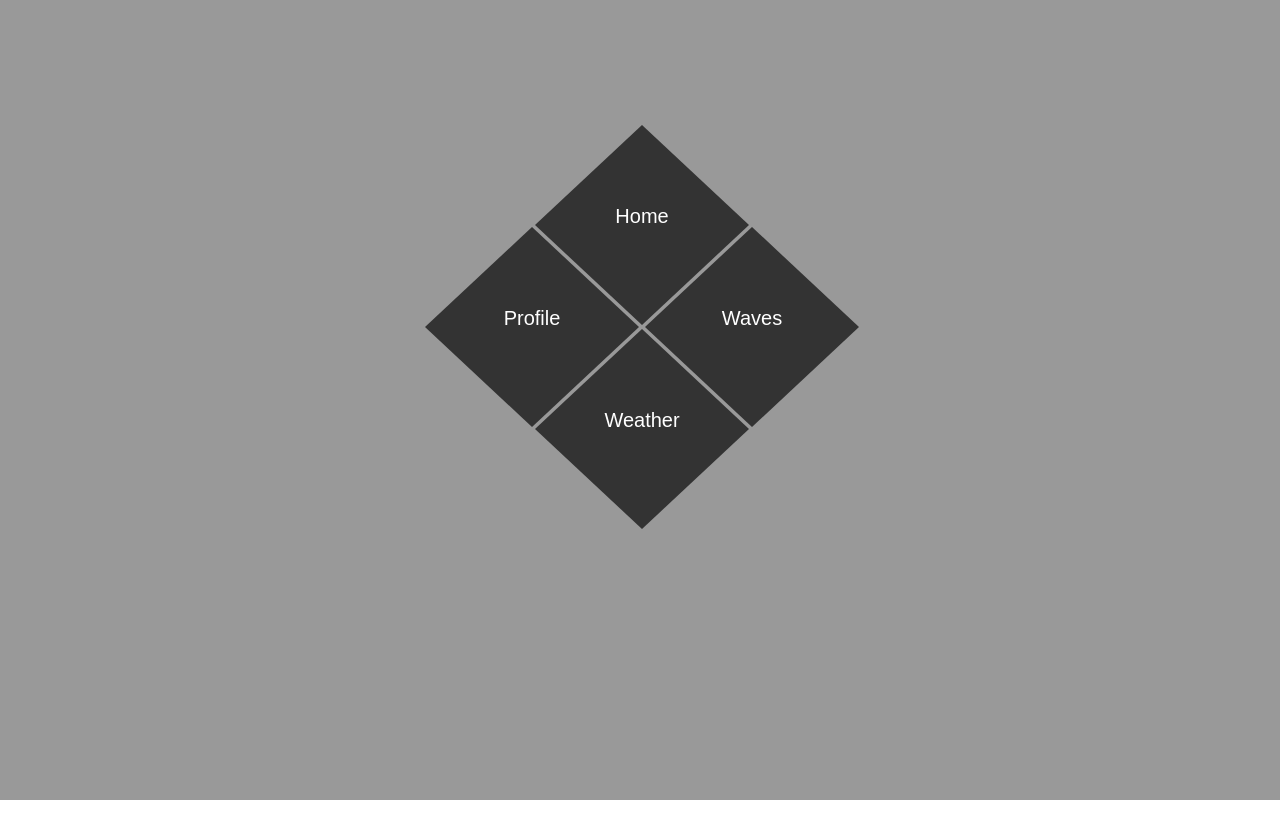
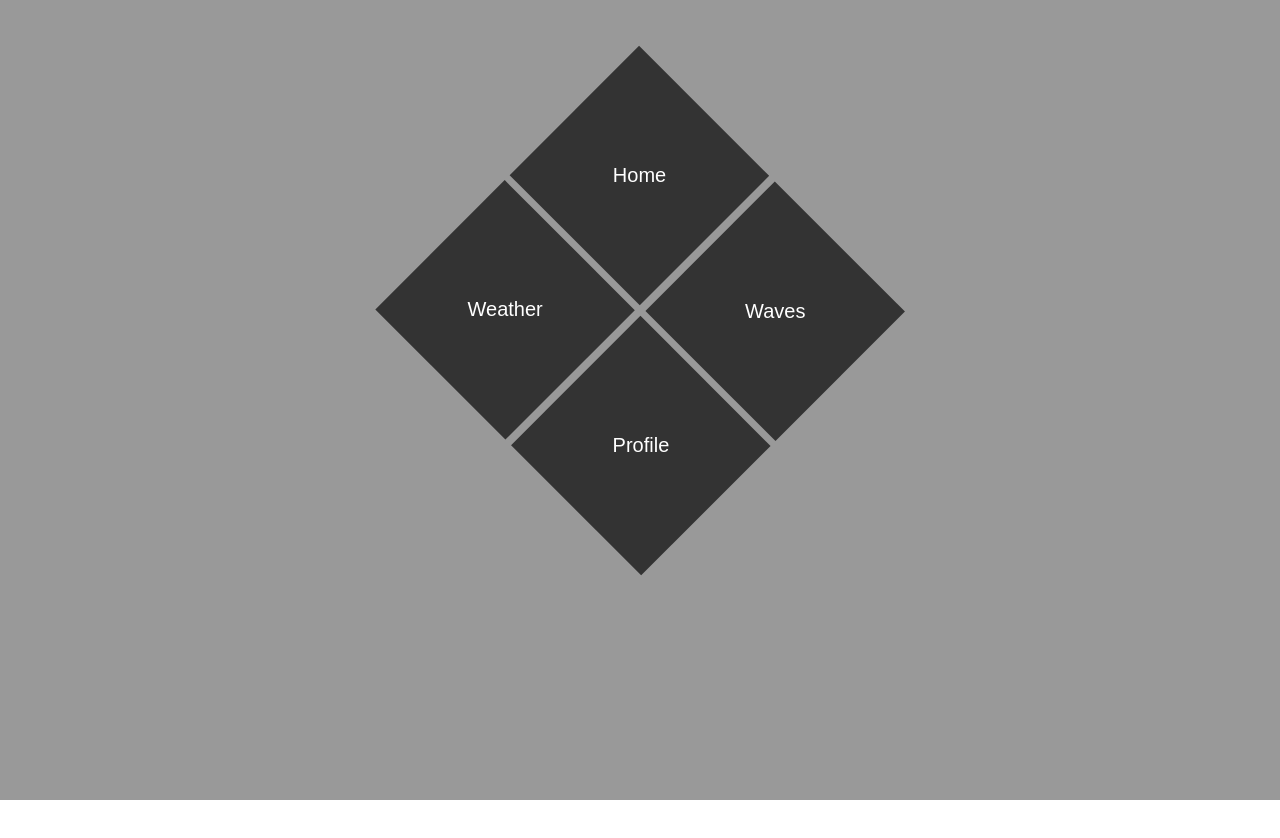
Before and after one commit to bwynn/source_tapped, a plain HTML site: page shell.html in a window 1280 px wide. After the commit the page ends 800 px from the top, so only its background shows below. Drawn offline with Linux system fonts and the light colour scheme.

Commit message:
Modified styles to select an active or inactive class which changes the layout of the page. Transitions to be applied later.

```diff
--- a/css/style.css
+++ b/css/style.css
@@ -1,4 +1,4 @@
-/* Global Styles */
+/*  ------------------------------ Global Styles ---------------------------- */
 html, body, #waves-wrap {
   margin: 0;
   padding: 0;
@@ -16,75 +16,84 @@ body {
   background-color: #999;
 }
 
-/* Global Navigation */
+/* ------------------------------- Global Navigation ------------------------ */
 #waves-wrap header.global-navigation {
   height: inherit;
 }
 
-#waves-wrap header.global-navigation nav {
-  height: 100%;
-  width: 35%;
+#waves-wrap header.global-navigation nav ul {
+  padding: 0;
+  margin: 0;
+  list-style-type: none;
+}
+
+#waves-wrap header.global-navigation nav ul li {
+  background-color: #333;
+  transition: .3s ease-in-out;
+}
+
+#waves-wrap header.global-navigation nav ul li a {
+  display: block;
+  height: inherit;
+  color: white;
+}
+
+/* Active Styles */
+#waves-wrap header.global-navigation nav.inactive {
+  width: 30%;
   margin: 0 auto;
   position: relative;
   top: 6em;
 }
 
-#waves-wrap header.global-navigation nav ul {
-  padding: 0;
-  margin: 0;
+#waves-wrap header.global-navigation nav.inactive ul {
   width: 100%;
-  list-style-type: none;
   display: -webkit-flex;
   display: flex;
   -webkit-flex-flow: row wrap;
   flex-flow: row wrap;
+  -webkit-transform: rotate(45deg);
+  transform: rotate(45deg);
 }
 
-#waves-wrap header.global-navigation nav ul li {
+#waves-wrap header.global-navigation nav.inactive ul li {
   display: block;
-  height: 10em;
-  width: 10em;
-  margin: .25em;
+  height: 40%;
+  width: 40%;
+  margin: 1%;
   flex-grow: 1;
-  position: relative;
 }
 
-#waves-wrap header.global-navigation nav ul li a {
-  display: block;
-  height: inherit;
-  background-color: #333;
-  color: white;
-  text-decoration: none;
-  transition: .3s ease-in-out;
-  text-align: center;
-  padding-top: 4em;
-  box-sizing: border-box;
-}
-
-#waves-wrap header.global-navigation nav ul li a:hover {
+#waves-wrap header.global-navigation nav.inactive ul li:hover {
   background-color: #888;
 }
 
-#waves-wrap header.global-navigation nav ul li.clip {
-  -webkit-clip-path: polygon(50% 0%, 100% 50%, 50% 100%, 0% 50%);
+#waves-wrap header.global-navigation nav.inactive ul li a {
+  text-decoration: none;
+  text-align: center;
+  padding: 4em 0;
+  box-sizing: border-box;
+  -webkit-transform: rotate(-45deg);
+  transform: rotate(-45deg);
 }
 
-#waves-wrap header.global-navigation nav ul li.clip.home-link {
-  top: 0;
-  left: 5.7em;
+/* Inactive Styles */
+#waves-wrap header.global-navigation nav.active {
+
 }
 
-#waves-wrap header.global-navigation nav ul li.clip.waves-link {
-  top: 5.1em;
-  left: 0;
+#waves-wrap header.global-navigation nav.active ul {
+
 }
 
-#waves-wrap header.global-navigation nav ul li.clip.weather-link {
-  top: -0.3em;
-  left: 5.7em;
+#waves-wrap header.global-navigation nav.active ul li {
+
 }
 
-#waves-wrap header.global-navigation nav ul li.clip.profile-link {
-  top: -5.4em;
-  left: -11em;
+#waves-wrap header.global-navigation nav.active ul li:hover {
+
 }
+
+#waves-wrap header.global-navigation nav.active ul li a {
+
+}
--- a/shell.html
+++ b/shell.html
@@ -8,7 +8,7 @@
   <body>
     <div id="waves-wrap">
       <header class="global-navigation">
-        <nav>
+        <nav class="inactive">
           <ul>
             <li class="clip home-link"><a href="#">Home</a></li>
             <li class="clip waves-link"><a href="#">Waves</a></li>
```
